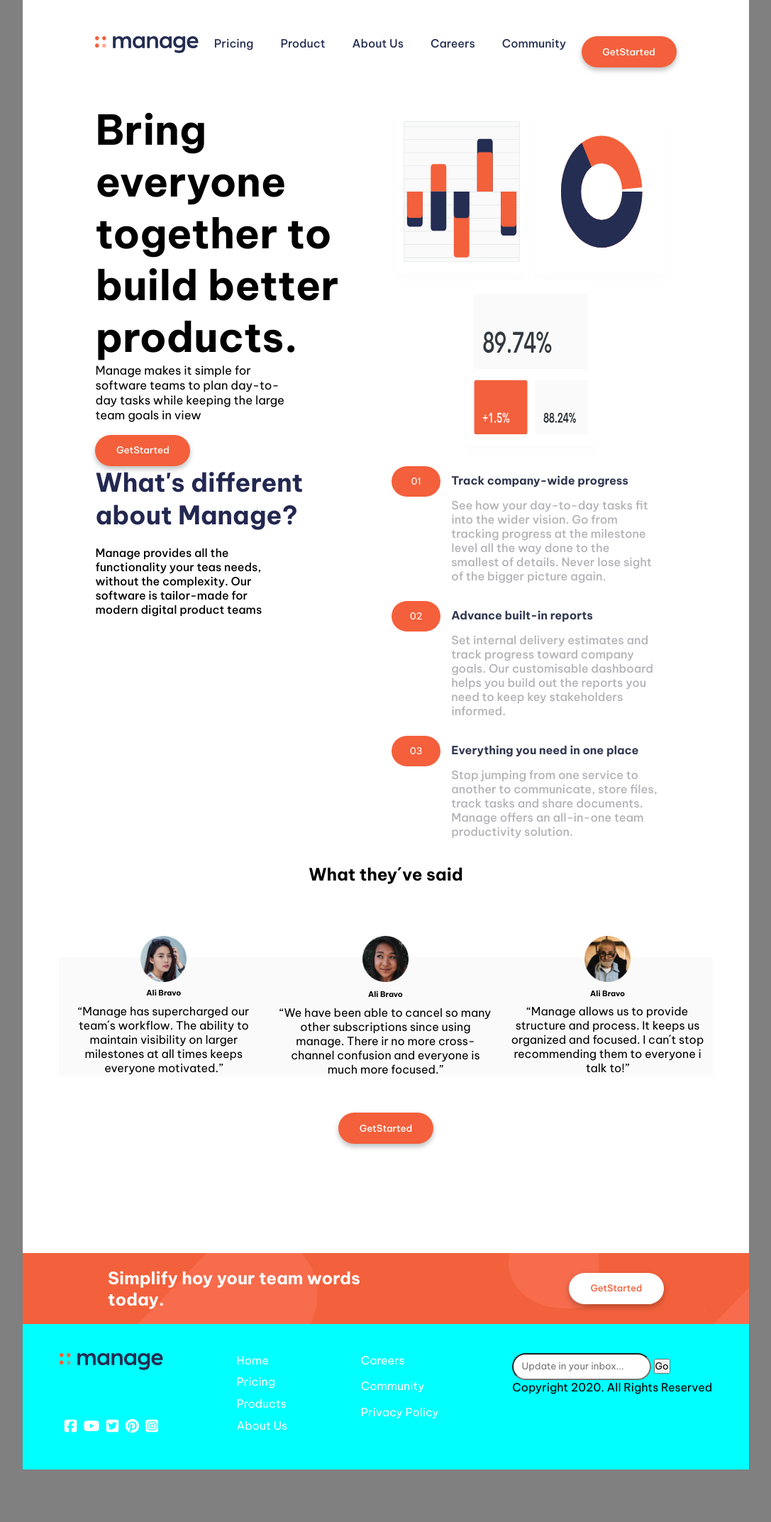
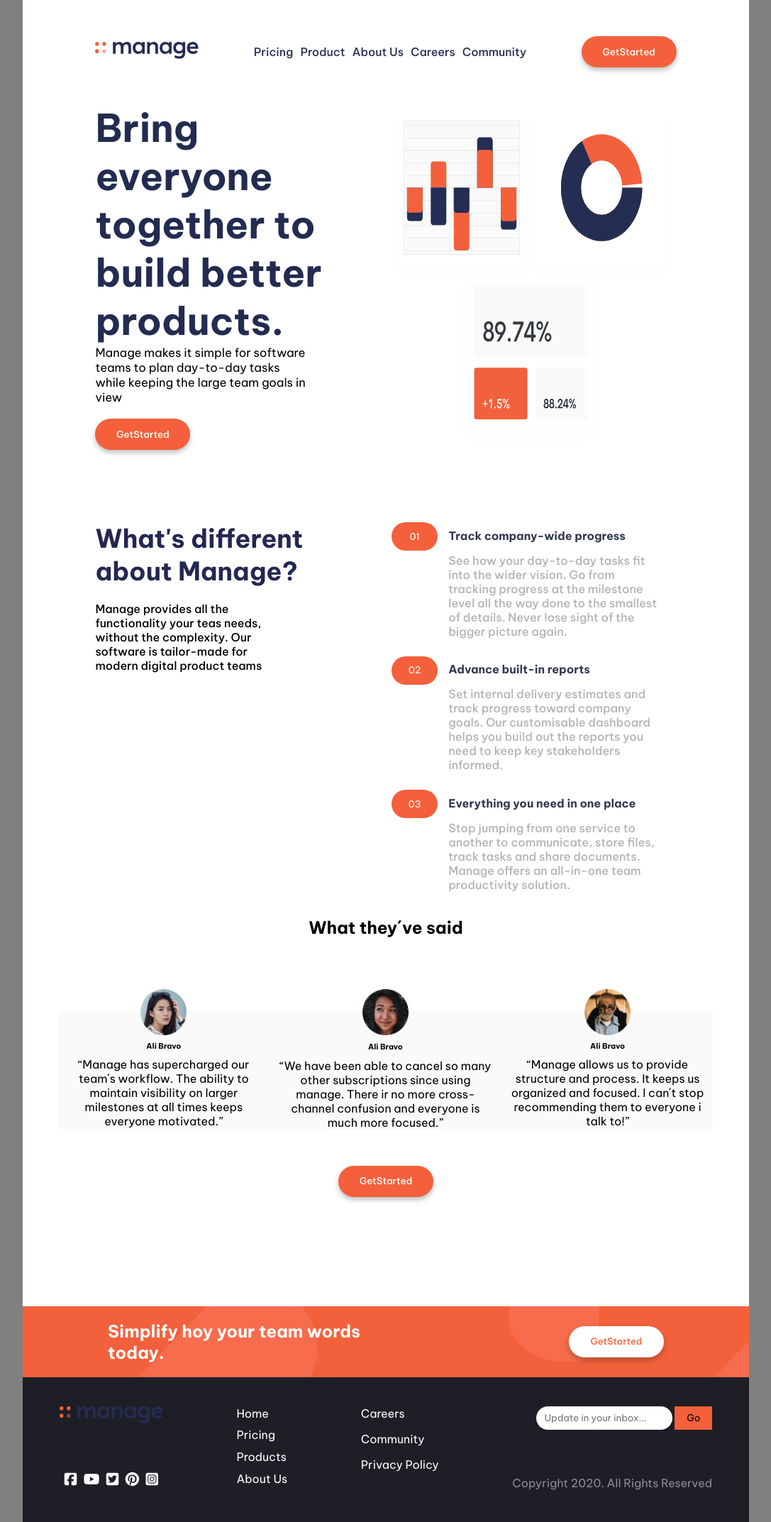
Before and after one commit to Gerard-hub/entregaFront1, a plain HTML site: page index.html in a window 1280 px wide. Shown: the whole page at 71% size, without its empty margins (96-1183 px from the left). Before the commit the page ends 2071 px from the top, so only its background shows below. Drawn offline with Linux system fonts and the light colour scheme.

Commit message:
cuarto commit

```diff
--- a/index.html
+++ b/index.html
@@ -28,7 +28,7 @@
         </nav>
         <div class="navegador">
             <form  action="pagina2.html" method="POST">
-                <input class="buttonSubmit" type="submit" value="GetStarted">
+                <input class="buttonSubmit" type="submit" value="GetStarted" name="comenzar">
             </form>
         </div>
     </header>
@@ -43,7 +43,7 @@
                 </div>
                 <div>
                     <form action="pagina2.html" method="POST">
-                        <input class="buttonSubmit" type="submit" value="GetStarted">
+                        <input class="buttonSubmit" type="submit" value="GetStarted" name="comenzar2">
                     </form>
                 </div>
             </div>
@@ -59,7 +59,7 @@
             <div class="central2der">
                 <div class="central2derecha">
                     <form action="" method="POST">
-                        <input type="submit" value="01">
+                        <input type="submit" value="01" name="uno">
                     </form>
                     <div class="h4yp">
                         <h4>Track company-wide progress</h4>
@@ -68,7 +68,7 @@
                 </div>
                 <div class="central2derecha">
                     <form action="" method="POST">
-                        <input type="submit" value="02">
+                        <input type="submit" value="02" name="dos">
                     </form>
                     <div class="h4yp">
                         <h4>Advance built-in reports</h4>
@@ -77,7 +77,7 @@
                 </div>
                 <div class="central2derecha">
                     <form action="" method="POST">
-                        <input type="submit" value="03">
+                        <input type="submit" value="03" name="tres">
                     </form>
                     <div class="h4yp">
                         <h4>Everything you need in one place</h4>
@@ -107,13 +107,13 @@
                 </div>
             </div>
             <form action="pagina2.html" method="POST">
-                <input class="buttonSubmit" type="submit" value="GetStarted">
+                <input class="buttonSubmit" type="submit" value="GetStarted" name="comenzar3">
             </form>
         </section>
         <section class="simplifySection">
             <h2>Simplify hoy your team words today.</h2>
             <form action="pagina2.html" method="POST">
-                <input class="buttonSubmit" type="submit" value="GetStarted">
+                <input class="buttonSubmit" type="submit" value="GetStarted" name="comenzar4">
             </form>
         </section>
     </main>
@@ -122,11 +122,11 @@
             <div class="logoFooter"><img src="imagenes/logo.svg" name="logo"></div>
             <!--utilizo fontawesome porque no puedo ver imagenes .svg -->
             <div class="redesFooter">
-                <i class="fa-brands fa-facebook-square"></i>
-                <i class="fa-brands fa-youtube"></i>
-                <i class="fa-brands fa-twitter-square"></i>
-                <i class="fa-brands fa-pinterest"></i>
-                <i class="fa-brands fa-instagram-square"></i>
+                <a href="www.facebook.com"><i class="fa-brands fa-facebook-square"></i></a>
+                <a href="www.youtube.com"><i class="fa-brands fa-youtube"></i></a>
+                <a href="www.twitter.com"><i class="fa-brands fa-twitter-square"></i></a>
+                <a href="www.pinterest.com"><i class="fa-brands fa-pinterest"></i></a>
+                <a href="www.instagram.com"><i class="fa-brands fa-instagram-square"></i></a>
             </div>
         </div>
         <nav class="navFooter">
@@ -144,7 +144,7 @@
                 <li><a href="Privacy Policy.html">Privacy Policy</a></li>
             </ul>
         </nav>
-        <div>
+        <div class="footerDer">
             <div class="buttonFooter">
                 <input type="text" name="UpdateInbox" placeholder="Update in your inbox..." required>
                 <button type="submit">Go</button>
--- a/styles.css
+++ b/styles.css
@@ -19,7 +19,7 @@ body{
 header{
     display: flex;
     justify-content:space-between;
-    align-content: center;
+    align-items: center;
     padding: 5% 10%;
 }
 
@@ -34,12 +34,16 @@ header{
     list-style: none;
     font-weight: 500;
     color: #242E52;
-    gap: 28px;
 }
 
 .headerNav li{
     display: inline-block;
     margin: 0 5px;
+    background-color: #FFFFFF;
+}
+
+.headerNav a{
+    color: #242E52;
 }
 
 .buttonSubmit{
@@ -62,7 +66,7 @@ h1, h2, h4, h6{
 .central{
     display: flex;
     justify-content:space-between;
-    margin: 0 10% 0 10%;
+    margin: 0 10% 10% 10%;
 }
 
 .centralIzq{
@@ -70,11 +74,12 @@ h1, h2, h4, h6{
     flex-direction: column;
     justify-content: center;
     align-content: left;
-    width: 43%;
+    width: 48%;
 }
 
 h1{
-    font-size: 58px;
+    font-size: 54px;
+    color: #232C50;
 }
 
 .centralIzq p{
@@ -137,8 +142,8 @@ h1{
 
 .central2derecha input{
     border-radius: 30px;
-    width: 69px;
-    height: 43px;
+    width: 65px;
+    height: 40px;
     padding: 5 25;
     background: #F3603B;
     border-style: none;
@@ -242,7 +247,7 @@ footer{
     flex-direction: row;
     justify-content: space-around;
     padding: 4% 0;
-    background-color: aqua;
+    background-color:#1E1E26;
     width: 100%;
 }
 
@@ -282,11 +287,43 @@ footer{
     text-decoration: none;
 }
 
+.footerDer{
+    text-align: right;
+}
+
 .buttonFooter input{
     border-radius: 50px;
+    border-style: none;
     padding: 3% 4%;
+    background-color: #FFFFFF;
+    margin-bottom: 23%;
 }
 
-input:hover{
-    text-decoration: underline;
+.buttonFooter button{
+    border-radius: 50;
+    border-style: none;
+    padding: 3% 6%;
+    background-color: #F3603B;
 }
+
+.footerDer p{
+    color:#8C8C94;
+    size: 12px;
+}
+
+a{
+    transition: color .5s;
+}
+
+a:hover{
+    color: #F3603B;
+}
+
+i{
+    transition: color .5s;
+}
+
+i:hover{
+    color: #F3603B;
+    /* background-color: #1E1E26; */
+}
```
